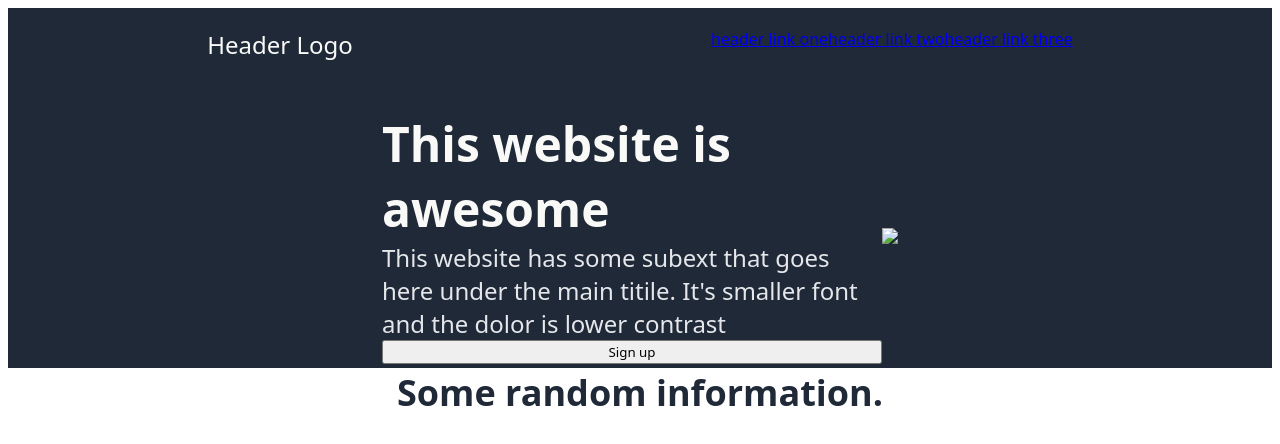
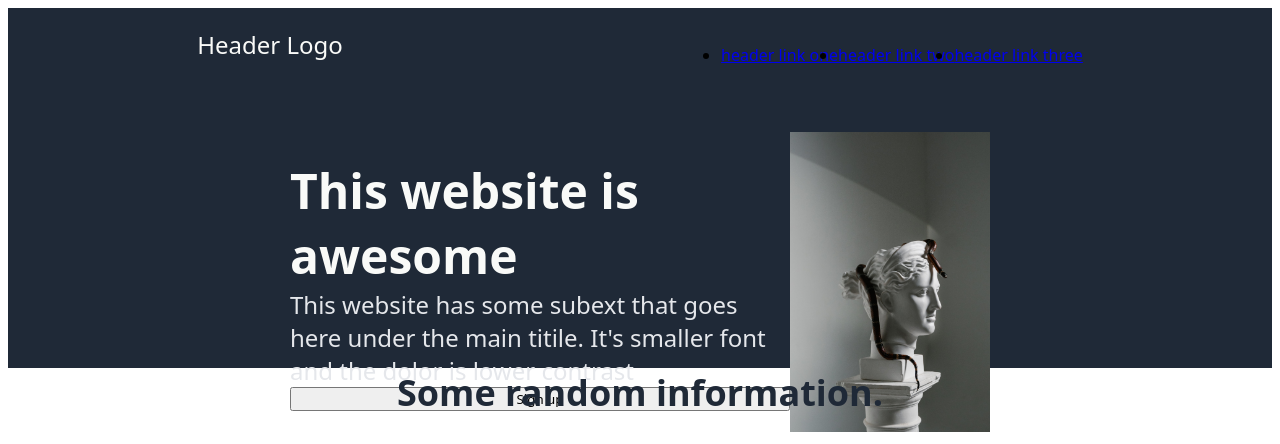
Before and after one commit to kyle-the-noob/odin-landing-page, a plain HTML site: page index.html in a window 1280 px wide. Shown: the top 444 px of the page. Drawn offline with Linux system fonts and the light colour scheme; grey boxes are pictures that could not be loaded.

Commit message:
changed the header links from a just divs to a list

```diff
--- a/index.html
+++ b/index.html
@@ -10,11 +10,11 @@
    <div class="header">
     <div class="nav">
          <div class="header-logo">Header Logo</div>
-         <div class="header-links">
-            <div><a href="#">header link one</a></div>
-            <div><a href="#">header link two</a></div>
-            <div><a href="#">header link three</a></div>
-         </div>
+         <ul class="header-links">
+            <li><a href="#">header link one</a></li>
+            <li><a href="#">header link two</a></li>
+            <li> <a href="#">header link three</a></li>
+        </ul>
     </div>
 
     <div class="header-content">
@@ -25,7 +25,7 @@
             <button class="hero-button">Sign up</button>
         </div>
         <div class="content-right">
-            <img src="./imgs/">
+            <img src="./imgs/headerimg.jpg" alt="Image of a snake on a statue head" style="height: 300px; width: 200px;">
         </div>
     </div>
    </div>
```
